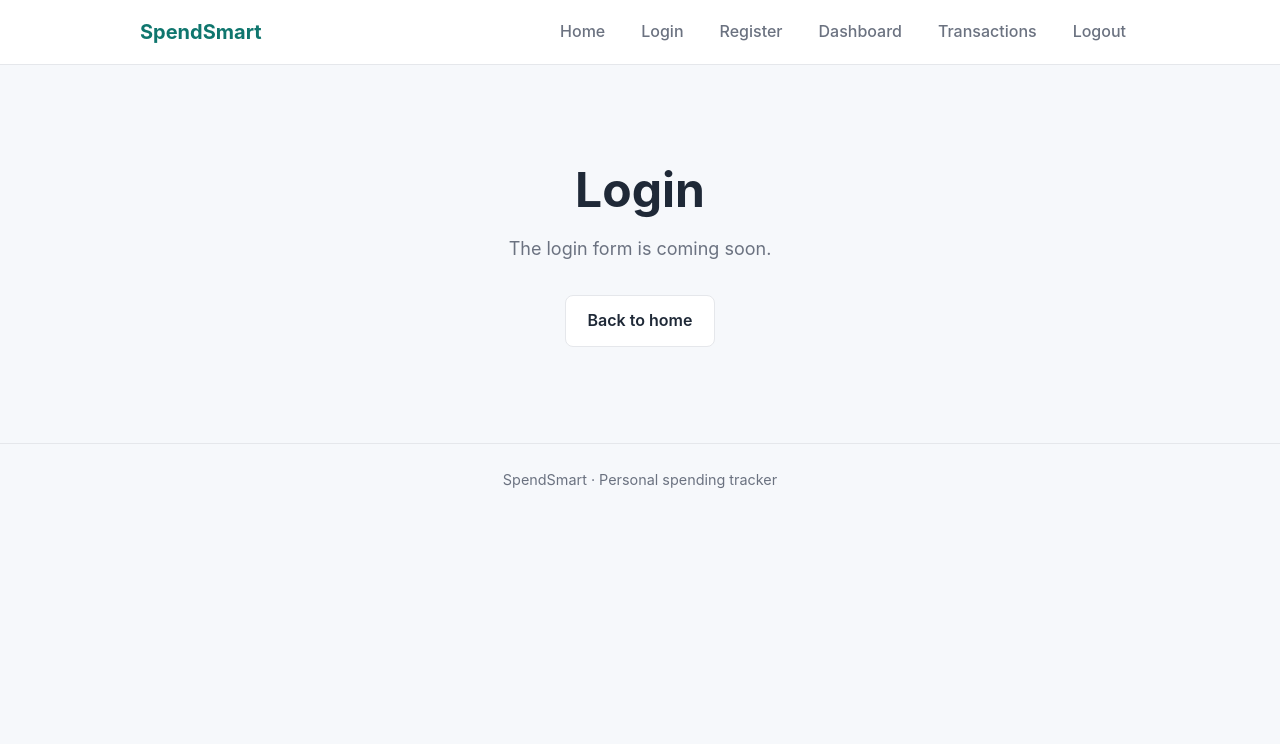
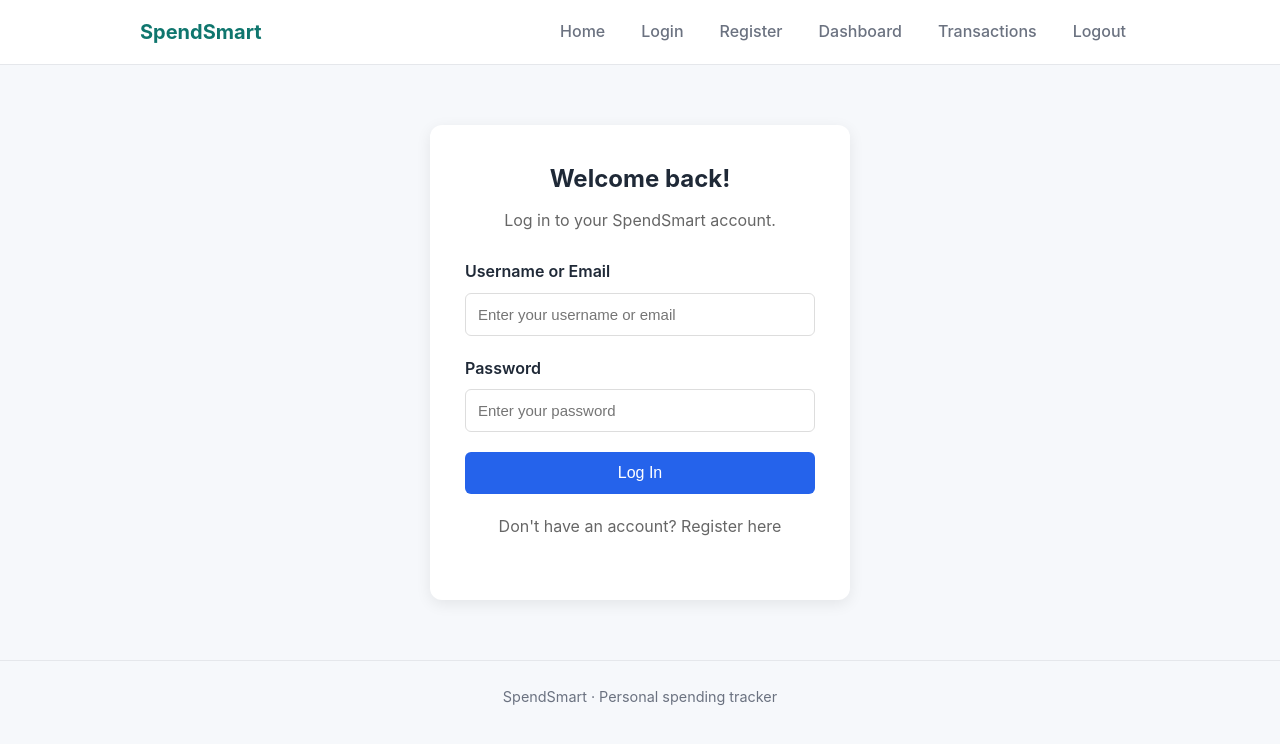
Before and after one commit to raialiakbar/SpendSmart, a Flask app: page /login in a window 1280 px wide. Shown: the top 744 px of the page. Run offline with Flask 3, Linux system fonts and the light colour scheme.

Commit message:
Create login page

```diff
--- a/app/static/css/style.css
+++ b/app/static/css/style.css
@@ -61,7 +61,6 @@ footer { border-top: 1px solid var(--border); padding: 24px 0; text-align: cente
 
 
 /* Registration Page */
-
 .register-section {
     display: flex;
     justify-content: center;
@@ -155,3 +154,52 @@ footer { border-top: 1px solid var(--border); padding: 24px 0; text-align: cente
     background-color: #f8d7da;
     color: #842029;
 }
+
+
+/* Login Page */
+.login-section {
+    display: flex;
+    justify-content: center;
+    align-items: center;
+    padding: 60px 20px;
+}
+
+.login-card {
+    width: 100%;
+    max-width: 420px;
+    padding: 35px;
+    background-color: #ffffff;
+    border-radius: 12px;
+    box-shadow: 0 4px 15px rgba(0, 0, 0, 0.08);
+}
+
+.login-card h1 {
+    margin-bottom: 10px;
+    text-align: center;
+}
+
+.login-card > p {
+    text-align: center;
+    color: #666;
+    margin-bottom: 25px;
+}
+
+.login-button {
+    width: 100%;
+    padding: 12px;
+    border: none;
+    border-radius: 6px;
+    background-color: #2563eb;
+    color: white;
+    font-size: 16px;
+    cursor: pointer;
+}
+
+.login-button:hover {
+    background-color: #1d4ed8;
+}
+
+.register-link {
+    margin-top: 20px;
+    text-align: center;
+}
--- a/app/templates/login.html
+++ b/app/templates/login.html
@@ -3,11 +3,31 @@
 {% block title %}Login - SpendSmart{% endblock %}
 
 {% block content %}
-  <section class="hero">
-    <h1>Login</h1>
-    <p>The login form is coming soon.</p>
-    <div class="hero-actions">
-      <a href="{{ url_for('main.index') }}" class="btn btn-outline">Back to home</a>
-    </div>
-  </section>
+<section class="login-section">
+  <div class="login-card">
+    <h1>Welcome back!</h1>
+    <p>Log in to your SpendSmart account.</p>
+
+    <form method="POST" action="{{ url_for('main.login') }}">
+      <div class="form-group">
+        <label for="username">Username or Email</label>
+        <input type="text" id="username" name="username" placeholder="Enter your username or email" required>
+      </div>
+
+      <div class="form-group">
+        <label for="password">Password</label>
+        <input type="password" id="password" name="password" placeholder="Enter your password" required>
+      </div>
+
+      <button type="submit" class="login-button">
+        Log In
+      </button>
+    </form>
+
+    <p class="register-link">
+      Don't have an account?
+      <a href="{{ url_for('main.register') }}">Register here</a>
+    </p>
+  </div>
+</section>
 {% endblock %}
```
